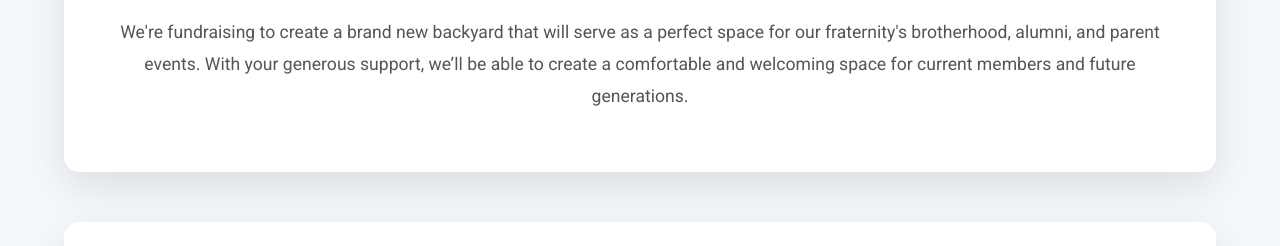
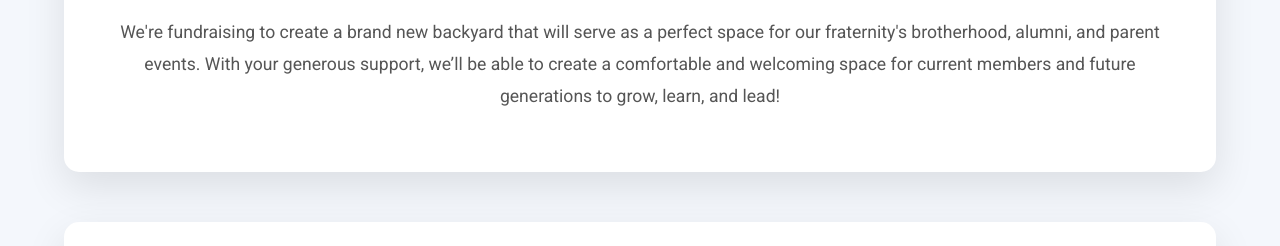
Before and after one commit to deltachapter/deltachapter, a plain HTML site: page index.html in a window 1280 px wide. Shown: the part 408-654 px from the top of the page. Drawn offline with Linux system fonts and the light colour scheme.

Commit message:
Update index.html

```diff
--- a/index.html
+++ b/index.html
@@ -96,7 +96,7 @@
         We're fundraising to create a brand new backyard that will serve as a perfect space
         for our fraternity's brotherhood, alumni, and parent events. With your
         generous support, we’ll be able to create a comfortable and welcoming space for current
-        members and future generations.
+        members and future generations to grow, learn, and lead!
       </p>
     </section>
 
```
